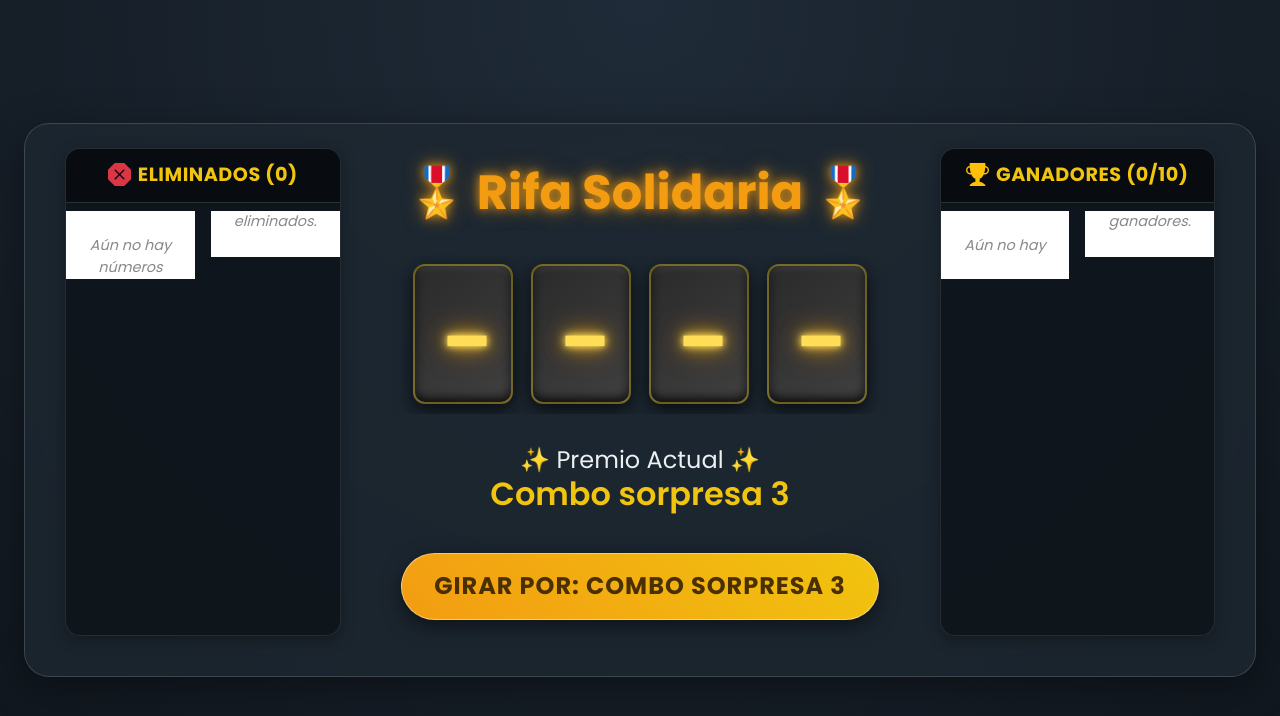
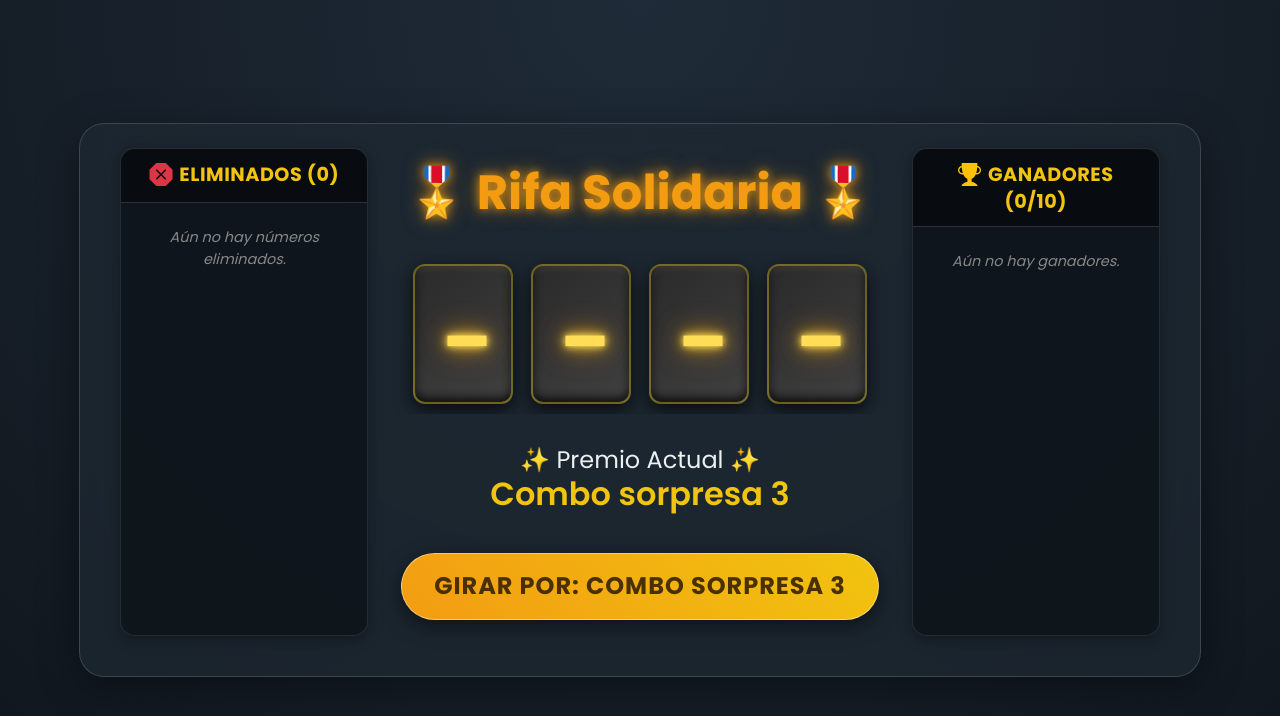
Before and after one commit to ejmerino/rifa-solidaria, a React (Vite) app: page / in a window 1280 px wide. Shown: the top 716 px of the page. Built offline with nearby package versions, Linux system fonts and the light colour scheme.

Commit message:
Improve column design

```diff
--- a/src/App.jsx
+++ b/src/App.jsx
@@ -1,16 +1,16 @@
 import { useState, useEffect } from "react";
 import "./App.css";
-import { Container, Row, Col, Button, ListGroup, Card } from "react-bootstrap";
+import { Container, Row, Col, Button, ListGroup, Card } from "react-bootstrap"; // ListGroup ya no se usará para las listas principales
 import Confetti from 'react-confetti';
 
 function App() {
   // --- State Variables ---
   const [winners, setWinners] = useState([]);
   const [eliminatedNumbers, setEliminatedNumbers] = useState([]);
-  const [currentDigits, setCurrentDigits] = useState(["-", "-", "-", "-"]); // Initial state
+  const [currentDigits, setCurrentDigits] = useState(["-", "-", "-", "-"]);
   const [isRolling, setIsRolling] = useState(false);
   const [spinningDigits, setSpinningDigits] = useState([false, false, false, false]);
-  const [rollCount, setRollCount] = useState(0); // Counter for the eliminated/winner cycle per prize
+  const [rollCount, setRollCount] = useState(0);
   const [currentPrizeIndex, setCurrentPrizeIndex] = useState(0);
   const [showConfetti, setShowConfetti] = useState(false);
   const [windowSize, setWindowSize] = useState({
@@ -20,16 +20,15 @@ function App() {
 
   // --- Constants ---
   const prizes = [
-    "Combo sorpresa 3", "Combo sorpresa 2", "Combo sorpresa 1", // Indices 0, 1, 2
+    "Combo sorpresa 3", "Combo sorpresa 2", "Combo sorpresa 1",
     "Reloj Infinix Watch", "Alexa Echodot 5ta gen.", "Alexa Echodot 5ta gen.",
     "Reloj Redmi Watch 4", "Smart TV 32” TCL", "Smart TV 43” TCL",
-    "Consola Play Station 5", // Indices 3 en adelante
+    "Consola Play Station 5",
   ];
-  const MIN_NUMBER = 2500; // <--- MODIFICADO: Límite inferior
-  const MAX_NUMBER = 5000; // <--- MODIFICADO: Límite superior
+  const MIN_NUMBER = 2500;
+  const MAX_NUMBER = 5000;
 
   // --- Effects ---
-  // Update window size for Confetti
   useEffect(() => {
     const handleResize = () => {
       setWindowSize({ width: window.innerWidth, height: window.innerHeight });
@@ -38,7 +37,6 @@ function App() {
     return () => window.removeEventListener('resize', handleResize);
   }, []);
 
-  // Control Confetti duration (8 seconds)
   useEffect(() => {
       if (showConfetti) {
           const timer = setTimeout(() => setShowConfetti(false), 8000);
@@ -47,25 +45,22 @@ function App() {
   }, [showConfetti]);
 
   // --- Helper Functions ---
-  // Get a random number not already drawn within the new range
   const getRandomNumber = () => {
     let num;
     const drawnNumbers = new Set([...winners, ...eliminatedNumbers].map(nStr => parseInt(nStr, 10)));
-    const totalPossibleNumbersInRange = MAX_NUMBER - MIN_NUMBER + 1; // <--- MODIFICADO: Total de números posibles
+    const totalPossibleNumbersInRange = MAX_NUMBER - MIN_NUMBER + 1;
 
-    if (drawnNumbers.size >= totalPossibleNumbersInRange) { // <--- MODIFICADO: Condición de números agotados
+    if (drawnNumbers.size >= totalPossibleNumbersInRange) {
       console.warn("Todos los números posibles en el rango han sido sorteados.");
       return null;
     }
     do {
-      // Genera un número entre MIN_NUMBER y MAX_NUMBER (ambos inclusive)
-      num = Math.floor(Math.random() * (MAX_NUMBER - MIN_NUMBER + 1)) + MIN_NUMBER; // <--- MODIFICADO: Generación de número en rango
+      num = Math.floor(Math.random() * (MAX_NUMBER - MIN_NUMBER + 1)) + MIN_NUMBER;
     } while (drawnNumbers.has(num));
     return num;
   };
 
   // --- Core Logic ---
-  // Handle the rolling process
   const rollNumber = async () => {
     if (isRolling || currentPrizeIndex >= prizes.length) return;
 
@@ -83,7 +78,7 @@ function App() {
         return;
     }
 
-    const numberStr = randomNumber.toString().padStart(4, "0"); // Asumimos que los números siempre tendrán 4 dígitos o se rellenarán.
+    const numberStr = randomNumber.toString().padStart(4, "0");
 
     setSpinningDigits([true, true, true, true]);
 
@@ -112,33 +107,29 @@ function App() {
     setCurrentDigits(numberStr.split(''));
     setSpinningDigits([false, false, false, false]);
 
-    // --- MODIFICADO: Lógica de ganador/eliminado según el premio ---
     const nextRollCount = rollCount + 1;
     let rollsNeededForThisPrize;
 
-    // Los primeros 3 premios (índices 0, 1, 2) son los "Combo sorpresa"
     if (currentPrizeIndex <= 2) {
-      rollsNeededForThisPrize = 3; // 2 eliminados, 1 ganador
+      rollsNeededForThisPrize = 3;
     } else {
-      rollsNeededForThisPrize = 5; // 4 eliminados, 1 ganador
+      rollsNeededForThisPrize = 5;
     }
 
-    if (nextRollCount === rollsNeededForThisPrize) { // Es el último sorteo para este premio (ganador)
+    if (nextRollCount === rollsNeededForThisPrize) {
       setWinners((prev) => [...prev, numberStr]);
       setCurrentPrizeIndex((prev) => prev + 1);
       setShowConfetti(true);
-      setRollCount(0); // Reiniciar contador de sorteos para el próximo premio
-    } else { // Es un sorteo eliminado para este premio
+      setRollCount(0);
+    } else {
       setEliminatedNumbers((prev) => [...prev, numberStr]);
-      setRollCount(nextRollCount); // Incrementar contador de sorteos para el premio actual
+      setRollCount(nextRollCount);
     }
-    // --- FIN DE MODIFICACIÓN ---
 
     await new Promise((res) => setTimeout(res, 300));
     setIsRolling(false);
   };
 
-  // Reset the entire raffle
   const restartRaffle = () => {
     setWinners([]);
     setEliminatedNumbers([]);
@@ -150,7 +141,6 @@ function App() {
     setShowConfetti(false);
   };
 
-  // Check if raffle is finished
   const isRaffleFinished = currentPrizeIndex >= prizes.length;
 
   // --- Render ---
@@ -164,20 +154,39 @@ function App() {
                 <Card.Header as="h5" className="text-center card-header-custom">
                    <i className="bi bi-x-octagon-fill text-danger me-2"></i>Eliminados ({eliminatedNumbers.length})
                 </Card.Header>
-                <Card.Body className="p-0 card-body-custom">
-                  <ListGroup variant="flush" className="results-list">
+                <Card.Body
+                  className="card-body-custom"
+                  style={{
+                    display: 'grid',
+                    gridTemplateColumns: 'repeat(3, 1fr)',
+                    gap: '4px',
+                    padding: '8px',
+                    alignItems: 'start',
+                    overflowY: 'auto',
+                    maxHeight: 'calc(100vh - 250px)', // Ajusta según tu layout
+                  }}
+                >
                   {eliminatedNumbers.length === 0 ? (
-                      <ListGroup.Item className="text-muted text-center py-4 placeholder-item">
+                    <div
+                      className="text-muted text-center py-4 placeholder-item"
+                      style={{ gridColumn: '1 / -1' }}
+                    >
                       Aún no hay números eliminados.
-                      </ListGroup.Item>
+                    </div>
                   ) : (
                     eliminatedNumbers.map((num, idx) => (
-                        <ListGroup.Item key={idx} className="text-danger result-item eliminated-item">
+                      <div
+                        key={`eliminated-item-${idx}`}
+                        className="text-danger result-item eliminated-item text-center"
+                        style={{
+                          padding: '2px',
+                          wordBreak: 'break-all',
+                        }}
+                      >
                         {num}
-                        </ListGroup.Item>
+                      </div>
                     ))
                   )}
-                  </ListGroup>
                 </Card.Body>
               </Card>
            </Col>
@@ -218,28 +227,54 @@ function App() {
                  <Card.Header as="h5" className="text-center card-header-custom">
                     <i className="bi bi-trophy-fill text-warning me-2"></i>Ganadores ({winners.length}/{prizes.length})
                  </Card.Header>
-                <Card.Body className="p-0 card-body-custom">
-                  <ListGroup variant="flush" className="results-list">
+                {/* --- MODIFICACIÓN: Renderizar ganadores en 3 columnas usando CSS Grid --- */}
+                <Card.Body
+                  className="card-body-custom" // Mantenemos la clase original del Card.Body
+                  style={{
+                    display: 'grid',
+                    gridTemplateColumns: 'repeat(3, 1fr)', // 3 columnas
+                    gap: '6px', // Un poco más de espacio para el contenido del ganador
+                    padding: '8px',
+                    alignItems: 'stretch', // Para que todas las tarjetas de ganador en una fila tengan la misma altura
+                    overflowY: 'auto',
+                    maxHeight: 'calc(100vh - 250px)', // Ajusta según tu layout
+                  }}
+                >
                   {winners.length === 0 ? (
-                        <ListGroup.Item className="text-muted text-center py-4 placeholder-item">
+                    <div
+                      className="text-muted text-center py-4 placeholder-item"
+                      style={{ gridColumn: '1 / -1' }} // Placeholder ocupa todas las columnas
+                    >
                        Aún no hay ganadores.
-                        </ListGroup.Item>
+                    </div>
                   ) : (
                     winners.map((num, idx) => (
-                        <ListGroup.Item key={idx} className="text-success result-item winner-item">
-                          <div className="winner-details-container">
-                              <span className="winner-number">{num}</span>
-                              <div className="prize-details">
+                      <div
+                        key={`winner-item-${idx}`}
+                        // Aplicamos clases para el estilo base del ganador.
+                        // text-center es opcional, dependiendo de cómo quieras alinear el contenido interno.
+                        className="text-success result-item winner-item d-flex flex-column align-items-center justify-content-center p-2"
+                        style={{
+                          // Opcional: si quieres un borde para cada ganador
+                          // border: '1px solid #e0e0e0',
+                          // borderRadius: '4px',
+                          textAlign: 'center', // Centra el texto dentro de esta celda
+                        }}
+                      >
+                        {/* Contenido del ganador, similar a como estaba en ListGroup.Item */}
+                        <span className="winner-number fw-bold" style={{fontSize: '1.1em'}}>{num}</span>
+                        <div className="prize-details mt-1" style={{fontSize: '0.85em'}}>
                            <i className="bi bi-award-fill prize-icon me-1"></i>
                            <span className="prize-text">{prizes[idx]}</span>
                         </div>
+                        {/* El emoji de regalo 🎁 podría ser opcional si el espacio es muy reducido
+                            o puedes integrarlo de otra forma. Por ahora lo mantenemos. */}
+                        <span className="winner-gift-icon mt-1">🎁</span>
                       </div>
-                          <span className="winner-gift-icon ms-2">🎁</span>
-                        </ListGroup.Item>
                     ))
                   )}
-                  </ListGroup>
                 </Card.Body>
+                {/* --- FIN DE MODIFICACIÓN --- */}
               </Card>
            </Col>
          </Row>
```
Lines whose indentation alone changed are shown as unchanged.
